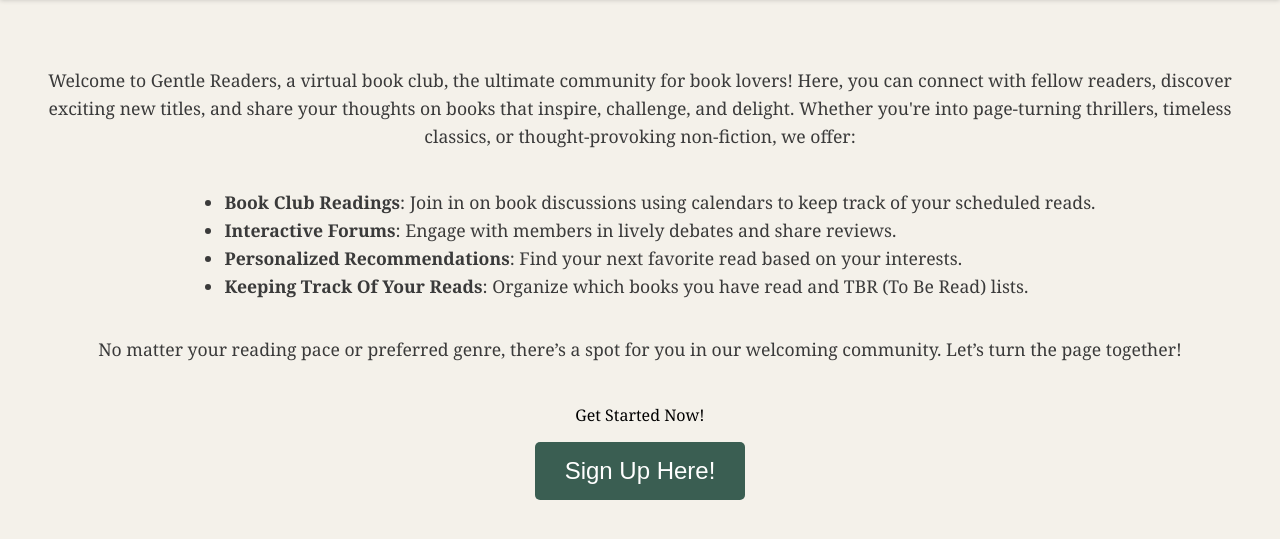
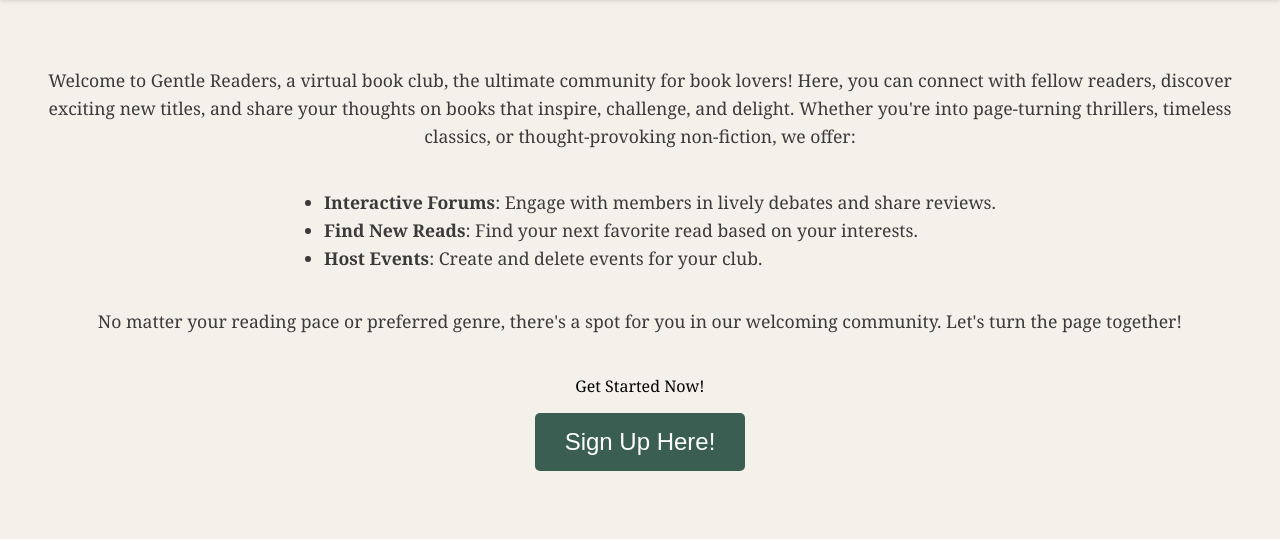
Before and after one commit to KirkGH/virtual-book-club, a website: page app/public/homePage/homePage.html in a window 1280 px wide. Shown: the part 85-624 px from the top of the page. Drawn offline with Linux system fonts and the light colour scheme; no server answers.

Commit message:
edited to keep it more aligned with what we did

```diff
--- a/app/public/homePage/homePage.html
+++ b/app/public/homePage/homePage.html
@@ -27,12 +27,11 @@
             <div class="description">
                 <p>Welcome to Gentle Readers, a virtual book club, the ultimate community for book lovers! Here, you can connect with fellow readers, discover exciting new titles, and share your thoughts on books that inspire, challenge, and delight. Whether you're into page-turning thrillers, timeless classics, or thought-provoking non-fiction, we offer:</p>
                 <ul>
-                    <li><strong>Book Club Readings</strong>: Join in on book discussions using calendars to keep track of your scheduled reads.</li>
                     <li><strong>Interactive Forums</strong>: Engage with members in lively debates and share reviews.</li>
-                    <li><strong>Personalized Recommendations</strong>: Find your next favorite read based on your interests.</li>
-                    <li><strong>Keeping Track Of Your Reads</strong>: Organize which books you have read and TBR (To Be Read) lists.</li>
+                    <li><strong>Find New Reads</strong>: Find your next favorite read based on your interests.</li>
+                    <li><strong>Host Events</strong>: Create and delete events for your club.</li>
                 </ul>
-                <p>No matter your reading pace or preferred genre, there’s a spot for you in our welcoming community. Let’s turn the page together!</p>
+                <p>No matter your reading pace or preferred genre, there's a spot for you in our welcoming community. Let's turn the page together!</p>
             </div>
             <div class="signup-cta">
                 <p>Get Started Now!</p>
```
